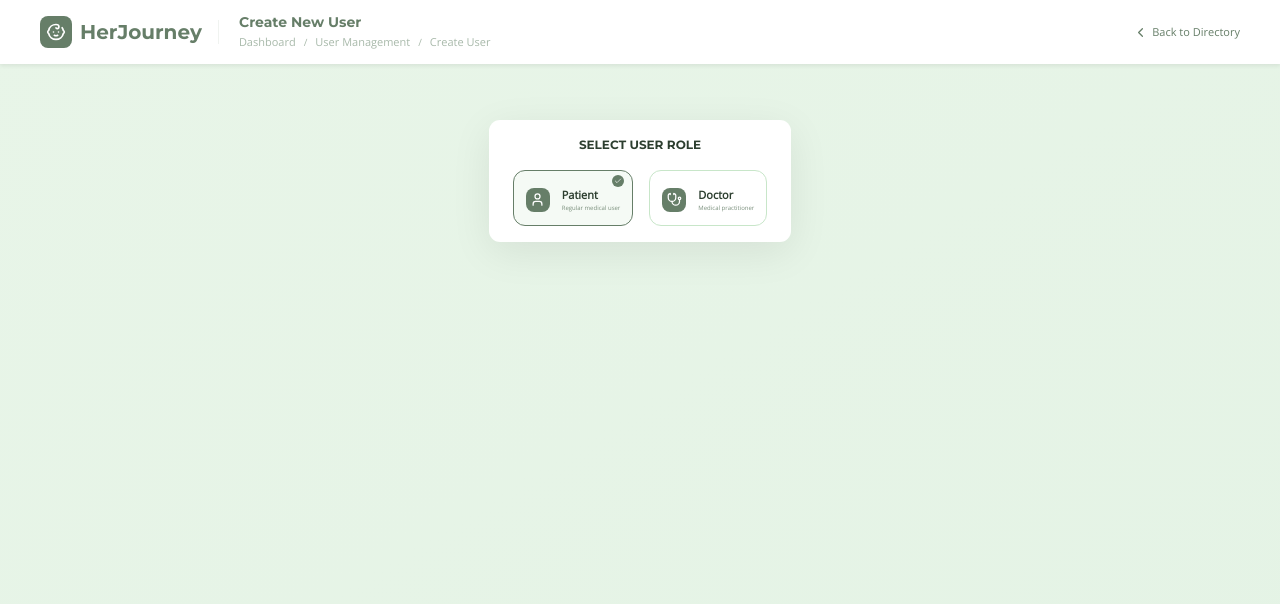
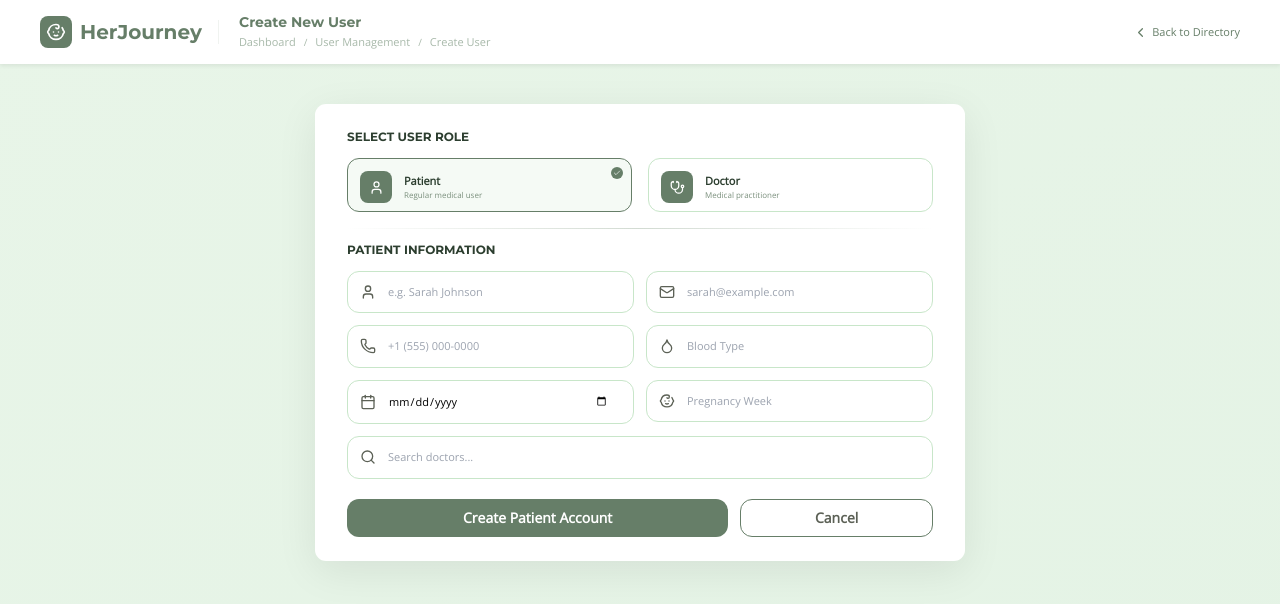
Before and after one commit to GraddProject/Graduation_Project, a React (Vite) app in the folder Graduation_Project_Frontend/: page /createaccount in a window 1280 px wide. Shown: the top 604 px of the page. Built offline with nearby package versions, Linux system fonts and the light colour scheme.

Commit message:
Add Create user interface

```diff
--- /dev/null
+++ b/Graduation_Project_Frontend/src/Components/InputField/InputField.jsx
@@ -0,0 +1,33 @@
+
+export default function InputField({
+  icon: Icon,
+  type = "text",
+  name,
+  placeholder,
+  formik,
+  colSpan = "col-span-1"
+}) {
+  return (
+    <div className={colSpan}>
+      <div className="flex items-center border border-primary-900 rounded-xl px-3 py-3 focus-within:border-DarkGreen transition">
+        <Icon size={16} className="text-DarkGray" />
+
+        <input
+          type={type}
+          name={name}
+          placeholder={placeholder}
+          className="flex-1 mx-3 outline-none text-[11px]"
+          value={formik.values[name]}
+          onChange={formik.handleChange}
+          onBlur={formik.handleBlur}
+        />
+      </div>
+
+      {formik.touched[name] && formik.errors[name] && (
+        <p className="text-red-700/60 text-xs mt-1">
+          *{formik.errors[name]}
+        </p>
+      )}
+    </div>
+  );
+}
--- a/Graduation_Project_Frontend/src/Components/RegisterForm/RegisterForm.jsx
+++ b/Graduation_Project_Frontend/src/Components/RegisterForm/RegisterForm.jsx
@@ -1,14 +1,46 @@
-import React, { useState } from 'react'
-import RoleCard from '../RoleCard/RoleCard'
-import { User , Stethoscope } from 'lucide-react'
+import { useState } from "react";
+import RoleCard from "../RoleCard/RoleCard";
+import InputField from "../InputField/InputField";
+import { useFormik } from "formik";
+import { object, string, number } from "yup";
+import { User, Mail, Phone, Calendar, Droplet, Baby, Search, Stethoscope } from "lucide-react";
 
 export default function RegisterForm() {
-  const [role , setRole] = useState("patient");
+  const [role, setRole] = useState("patient");
+
+  const validationSchema = object({
+    displayName: string().required("Display name is required"),
+    email: string().email("Invalid email").required("Email is required"),
+    phone: string().required("Phone is required"),
+    experience: role === "doctor" ? number().required("Years of experience required") : number(),
+    bloodType: role === "patient" ? string().required("Blood type is required") : string(),
+    birthDate: role === "patient" ? string().required("Birth date required") : string(),
+    pregnancyWeek: role === "patient" ? number().required("Pregnancy week required") : number(),
+  });
+
+  const formik = useFormik({
+    initialValues: {
+      displayName: "",
+      email: "",
+      phone: "",
+      experience: "",
+      bloodType: "",
+      birthDate: "",
+      pregnancyWeek: "",
+      doctor: ""
+    },
+    validationSchema,
+    onSubmit: (values) => console.log(values)
+  });
 
   return (
-    <div className='flex items-center justify-center flex-col mt-14 py-4 px-6 mx-auto w-fit bg-white rounded-[11px] shadow-[0_10px_40px_#00000014,0_0_0_#171a1f00]'>
-        <h1 className='text-[12px] font-bold text-[#2C3E2FFF] uppercase'>Select User Role</h1>
-        <div className="roles flex gap-4 mt-4">
+    <div className="relative flex flex-col mt-10 py-6 px-4 sm:px-6 md:px-6 lg:px-8 mx-auto bg-white rounded-[11px] shadow-[0_10px_40px_#00000014] w-full max-w-[480px] md:max-w-[650px]">
+
+      <h1 className="text-[12px] font-bold text-[#2C3E2F] uppercase">
+        Select User Role
+      </h1>
+
+      <div className="flex flex-col sm:flex-row gap-4 mt-3 items-center justify-center">
         <RoleCard
           title="Patient"
           description="Regular medical user"
@@ -16,7 +48,6 @@ export default function RegisterForm() {
           active={role === "patient"}
           onClick={() => setRole("patient")}
         />
-
         <RoleCard
           title="Doctor"
           description="Medical practitioner"
@@ -25,6 +56,98 @@ export default function RegisterForm() {
           onClick={() => setRole("doctor")}
         />
       </div>
+
+      <div className="mt-4 w-full h-[0.5px] bg-gradient-to-r from-[#D2DBD200] via-[#D2DBD2FF] to-[#D2DBD200]" />
+
+      <h2 className="text-[12px] font-bold text-[#2C3E2F] uppercase mt-3">
+        {role === "patient" ? "Patient" : "Doctor"} Information
+      </h2>
+
+      <form
+        onSubmit={formik.handleSubmit}
+        className="grid grid-cols-1 sm:grid-cols-2 gap-3 mt-3 w-full"
+      >
+
+        <InputField
+          icon={User}
+          name="displayName"
+          placeholder="e.g. Sarah Johnson"
+          formik={formik}
+        />
+
+        <InputField
+          icon={Mail}
+          name="email"
+          type="email"
+          placeholder="sarah@example.com"
+          formik={formik}
+        />
+
+        <InputField
+          icon={Phone}
+          name="phone"
+          placeholder="+1 (555) 000-0000"
+          formik={formik}
+        />
+
+        {role === "doctor" && (
+          <InputField
+            icon={Stethoscope}
+            name="experience"
+            type="number"
+            placeholder="Years of Experience"
+            formik={formik}
+          />
+        )}
+
+        {role === "patient" && (
+          <>
+            <InputField
+              icon={Droplet}
+              name="bloodType"
+              placeholder="Blood Type"
+              formik={formik}
+            />
+            <InputField
+              icon={Calendar}
+              name="birthDate"
+              type="date"
+              formik={formik}
+            />
+            <InputField
+              icon={Baby}
+              name="pregnancyWeek"
+              type="number"
+              placeholder="Pregnancy Week"
+              formik={formik}
+            />
+            <InputField
+              icon={Search}
+              name="doctor"
+              placeholder="Search doctors..."
+              formik={formik}
+              colSpan="sm:col-span-2"
+            />
+          </>
+        )}
+
+        <div className="col-span-1 sm:col-span-2 flex flex-col sm:flex-row gap-3 mt-2">
+          <button
+            type="submit"
+            className="flex-1 sm:flex-[2] bg-DarkGreen text-white py-2 rounded-xl text-sm font-semibold hover:bg-DarkGreen/90 transition"
+          >
+            Create {role === "patient" ? "Patient" : "Doctor"} Account
+          </button>
+          <button
+            type="button"
+            className="flex-1 bg-white text-DarkGray border border-DarkGreen py-2 rounded-xl text-sm font-semibold transition"
+          >
+            Cancel
+          </button>
         </div>
-  )
+
+      </form>
+
+    </div>
+  );
 }
--- a/Graduation_Project_Frontend/src/Components/RoleCard/RoleCard.jsx
+++ b/Graduation_Project_Frontend/src/Components/RoleCard/RoleCard.jsx
@@ -4,25 +4,24 @@ export default function RoleCard({ title, description, icon: Icon, active, onCli
   return (
     <button
       onClick={onClick}
-      className={`relative  p-3 flex flex-col items-start gap-3 rounded-[12px] border transition-all duration-200
+      className={`relative w-full px-3 py-2 flex flex-col items-start gap-3 rounded-[12px] border transition-all duration-200
         ${active ? "bg-[#F5FAF5FF] border-DarkGreen" : "bg-white border-[#C8E6C9FF] hover:border-DarkGreen hover:bg-gray-50"}`}
     >
-      {/* Check فوق على اليمين */}
+
       {active && (
-        <div className="absolute top-1 right-2 w-3 h-3 bg-DarkGreen rounded-full flex items-center justify-center">
+        <div className="absolute top-2 right-2 w-3 h-3 bg-DarkGreen rounded-full flex items-center justify-center">
           <Check size={8} className="text-white" />
         </div>
       )}
 
-      {/* محتوى الايقونة والعنوان */}
       <div className="flex items-center gap-3 mt-1">
-        <div className="w-6 h-6 bg-DarkGreen rounded-lg flex items-center justify-center">
+        <div className="w-8 h-8 bg-DarkGreen rounded-lg flex items-center justify-center">
           <Icon size={15} className="text-white" />
         </div>
 
         <div className="text-left ">
           <p className="text-[#2C3E2F] text-[11px] font-semibold">{title}</p>
-          <p className="text-[#7A8F7C] text-[6px] font-medium">{description}</p>
+          <p className="text-[#7A8F7C] text-[8px] font-medium">{description}</p>
         </div>
       </div>
     </button>
--- a/Graduation_Project_Frontend/src/Pages/CreatePass/CreatPass.jsx
+++ b/Graduation_Project_Frontend/src/Pages/CreatePass/CreatPass.jsx
@@ -187,7 +187,7 @@ import PassRequirement from "../../Components/PassRequirment/PassRequirment";
         <button
             type="submit"
             disabled={!formik.isValid}
-            className="w-full py-2 mt-2 rounded-xl font-semibold  items-center  text-[11px]  text-DarkGray"
+            className="w-full py-2 mt-2 rounded-xl font-semibold  items-center  text-[11px] bg-white  text-DarkGray border border-DarkGreen"
           >
             Cancle Registration
           </button>
--- a/Graduation_Project_Frontend/src/Pages/CreateUserAccount/CreateUserAccount.jsx
+++ b/Graduation_Project_Frontend/src/Pages/CreateUserAccount/CreateUserAccount.jsx
@@ -9,6 +9,7 @@ export default function CreateUserAccount() {
     <div className="bg-gradient-to-br from-primary-50 to-primary-100 min-h-screen min-w-screen">
       <AdminInterfaceNavbar/>
       <RegisterForm/>
+
     </div>
   );
 }
--- a/Graduation_Project_Frontend/src/Pages/Login/Login.jsx
+++ b/Graduation_Project_Frontend/src/Pages/Login/Login.jsx
@@ -2,9 +2,11 @@ import React, { useState } from "react";
 import img from "../../assets/loginImg.png";
 import { useFormik } from "formik";
 import { object, string } from "yup";
+import InputField from "../../Components/InputField/InputField";
 import { Mail, Lock, Eye, EyeOff, ArrowRight, Leaf } from "lucide-react";
 
 export default function Login() {
+
   const [showPassword, setShowPassword] = useState(false);
   const [remember, setRemember] = useState(false);
 
@@ -12,7 +14,10 @@ export default function Login() {
     /^(?=.*?[A-Z])(?=.*?[a-z])(?=.*?[0-9])(?=.*?[#?!@$ %^&*-]).{8,}$/;
 
   const validationSchema = object({
-    email: string().required("Email is required").email("Email is invalid"),
+    email: string()
+      .required("Email is required")
+      .email("Email is invalid"),
+
     password: string()
       .required("Password is required")
       .matches(
@@ -22,12 +27,18 @@ export default function Login() {
   });
 
   const formik = useFormik({
-    initialValues: { email: "", password: "" },
+    initialValues: {
+      email: "",
+      password: ""
+    },
     validationSchema,
-    // onSubmit: sendDataToLogin,
+    onSubmit: (values) => {
+      console.log(values);
+    },
   });
 
   return (
+
     <div className="min-h-screen flex">
 
       <div className="hidden md:flex flex-1 flex-col bg-BgColor justify-between p-9 ps-12">
@@ -37,8 +48,12 @@ export default function Login() {
             <div className="w-9 h-9 bg-DarkGreen rounded-lg text-white flex items-center justify-center">
               <Leaf size={20} />
             </div>
-            <h2 className="text-DarkGreen text-xl">HerJourney</h2>
+
+            <h2 className="text-DarkGreen text-xl">
+              HerJourney
+            </h2>
           </div>
+
           <p className="text-textColor text-sm font-light ml-11">
             Empowering your motherhood journey with expert-led clinical care management.
           </p>
@@ -46,7 +61,11 @@ export default function Login() {
 
         <div className="flex items-center justify-center py-6">
           <div className="bg-white rounded-3xl shadow-2xl w-full max-w-[430px] aspect-[5/6] flex items-center justify-center overflow-hidden">
-            <img src={img} alt="Login Illustration" className="w-full h-full object-cover" />
+            <img
+              src={img}
+              alt="Login Illustration"
+              className="w-full h-full object-cover"
+            />
           </div>
         </div>
 
@@ -56,98 +75,86 @@ export default function Login() {
             <div className="w-5 h-1.5 rounded-full bg-[#5a8a5a]/25" />
             <div className="w-5 h-1.5 rounded-full bg-[#5a8a5a]" />
           </div>
+
           <p className="text-DarkGreen text-sm italic">
             Track your health. Manage your care. Stay confident
           </p>
         </div>
+
       </div>
 
+
       <div className="flex-1 flex items-center justify-center bg-white px-4 py-10 md:px-8">
+
         <div className="bg-white rounded-2xl w-full max-w-[450px] md:shadow-xl md:border md:border-gray-100 p-6 md:p-10">
 
           <div className="flex flex-col items-center mb-6 md:hidden">
+
             <div className="w-10 h-10 bg-DarkGreen rounded-xl text-white flex items-center justify-center mb-2">
               <Leaf size={22} />
             </div>
-            <h2 className="text-DarkGreen text-lg font-semibold">HerJourney</h2>
+
+            <h2 className="text-DarkGreen text-lg font-semibold">
+              HerJourney
+            </h2>
+
             <p className="text-textColor text-xs font-light text-center mt-1 max-w-[220px]">
               Empowering your motherhood journey with expert-led clinical care management.
             </p>
+
           </div>
+
 
           <h1 className="text-2xl md:text-3xl font-bold text-center text-MainTextColor">
             Welcome Back
           </h1>
+
           <p className="text-sm font-light mb-8 mt-3 text-center text-textColor">
             Please sign in to your clinical account
           </p>
 
-          <form className="space-y-4" onSubmit={formik.handleSubmit}>
 
-            <div>
-              <label className="text-sm font-semibold text-MainTextColor">
-                Email Address
-              </label>
-              <div className="relative mt-2">
-                <span className="absolute left-3.5 top-3.5 text-DarkGreen/60 pointer-events-none">
-                  <Mail size={16} className="text-DarkGray" />
-                </span>
-                <input
+          <form
+            className="space-y-4"
+            onSubmit={formik.handleSubmit}
+          >
+
+            <InputField
+              label="Email Address"
+              icon={Mail}
+              name="email"
               type="email"
-                  name="email"
               placeholder="name@example.com"
-                  value={formik.values.email}
-                  onChange={formik.handleChange}
-                  onBlur={formik.handleBlur}
-                  autoComplete="off"
-                  className="w-full pl-10 pr-4 py-3 rounded-xl border border-primary-700 text-[11px]  placeholder-DarkGreen/60 focus:outline-none focus:ring-2 focus:ring-DarkGreen/30 focus:border-DarkGreen transition"
+              formik={formik}
             />
-              </div>
-              {formik.errors.email && formik.touched.email && (
-                <p className="text-red-700/60 text-xs mt-2 ps-2">
-                  *{formik.errors.email}
-                </p>
-              )}
-            </div>
 
-            <div>
-              <div className="flex justify-between items-center mb-2">
-                <label className="text-sm font-semibold text-MainTextColor">
-                  Password
-                </label>
-                <a href="#" className="text-xs text-DarkGreen hover:underline font-medium">
-                  Forgot Password?
-                </a>
-              </div>
-              <div className="relative">
-                <span className="absolute left-3.5 top-3.5 text-DarkGreen/60 pointer-events-none">
-                  <Lock size={16} className="text-DarkGray"/>
-                </span>
-                <input
+
+            <InputField
+              label="Password"
+              icon={Lock}
+              name="password"
               type={showPassword ? "text" : "password"}
-                  name="password"
               placeholder="••••••••"
-                  value={formik.values.password}
-                  onChange={formik.handleChange}
-                  onBlur={formik.handleBlur}
-                  className="w-full pl-10 pr-11 py-3 rounded-xl border border-primary-700 text-[11px] text-textColor placeholder-DarkGreen/60 focus:outline-none focus:ring-2 focus:ring-DarkGreen/30 focus:border-DarkGreen transition"
+              formik={formik}
+              endIcon={
+                showPassword ?
+                  <EyeOff
+                    size={16}
+                    className="text-DarkGray cursor-pointer"
+                    onClick={() => setShowPassword(false)}
                   />
-                <button
-                  type="button"
-                  onClick={(e) => { e.preventDefault(); setShowPassword(!showPassword); }}
-                  className="absolute right-3.5 top-3.5 text-DarkGreen/60 hover:text-DarkGreen transition"
-                >
-                  {showPassword ? <EyeOff size={16} className="text-DarkGray" /> : <Eye size={16} className="text-DarkGray" />}
-                </button>
-              </div>
-              {formik.errors.password && formik.touched.password && (
-                <p className="text-red-700/60 text-xs mt-2 ps-2">
-                  *{formik.errors.password}
-                </p>
-              )}
-            </div>
+                  :
+                  <Eye
+                    size={16}
+                    className="text-DarkGray cursor-pointer"
+                    onClick={() => setShowPassword(true)}
+                  />
+              }
+            />
+
 
             <div className="flex items-center gap-2">
+
               <input
                 type="checkbox"
                 id="remember"
@@ -155,10 +162,16 @@ export default function Login() {
                 onChange={() => setRemember(!remember)}
                 className="w-4 h-4 rounded border-primary-100 accent-DarkGreen cursor-pointer"
               />
-              <label htmlFor="remember" className="text-xs text-textColor cursor-pointer select-none">
+
+              <label
+                htmlFor="remember"
+                className="text-xs text-textColor cursor-pointer select-none"
+              >
                 Remember me for 30 days
               </label>
+
             </div>
+
 
             <button
               type="submit"
@@ -170,13 +183,22 @@ export default function Login() {
 
           </form>
 
+
           <p className="text-center text-xs text-textColor mt-6">
+
             Don't have an account?{" "}
-            <a href="#" className="text-DarkGreen font-semibold hover:underline">
+
+            <a
+              href="#"
+              className="text-DarkGreen font-semibold hover:underline"
+            >
               Contact your administrator
             </a>
+
           </p>
+
         </div>
+
       </div>
 
     </div>
```
Also changed, not shown: Graduation_Project_Frontend/src/Components/AdminInterfaceNavbar/AdminInterfaceNavbar.jsx (+65 -24 lines), Graduation_Project_Frontend/vite.config.js (+4 -5 lines), Graduation_Project_Frontend/vercel.json (deleted). Lines whose indentation alone changed are shown as unchanged.
